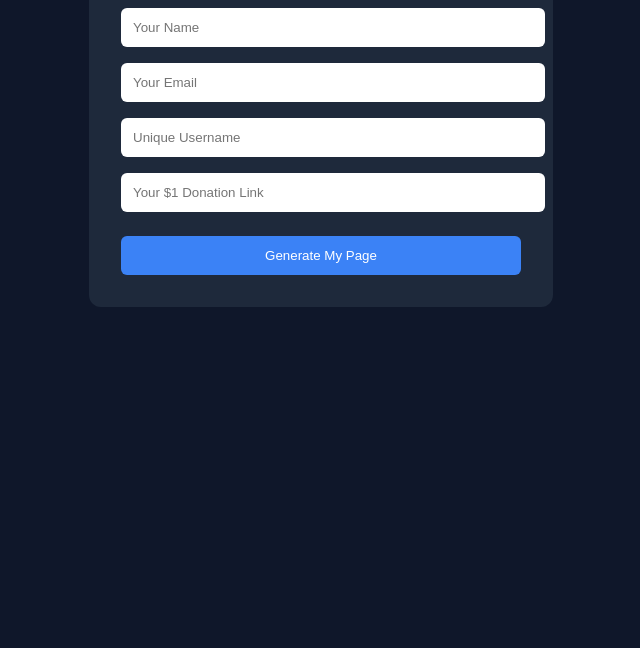
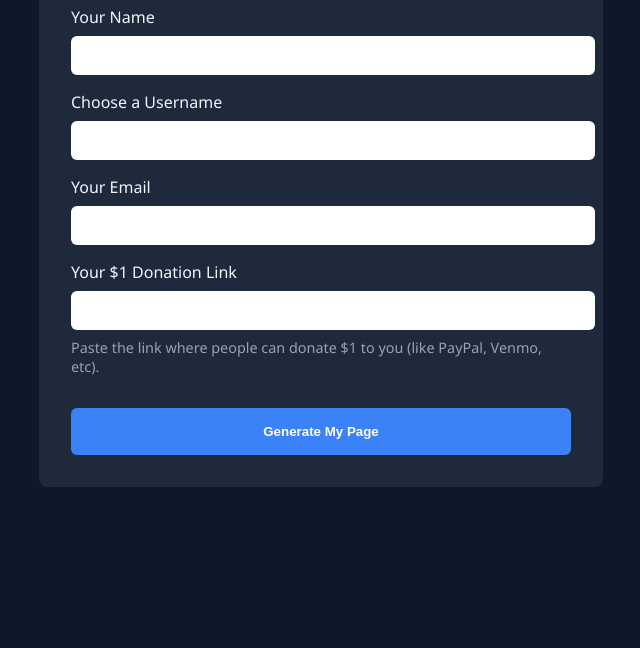
Before and after one commit to notyouraverageandy/onebyoneclub, a plain HTML site: page signup.html in a window 1280 px wide. Shown: the part 152-800 px from the top of the page, without its empty margins (319-959 px from the left). Drawn offline with Linux system fonts and the light colour scheme.

Commit message:
Update signup.html

```diff
--- a/signup.html
+++ b/signup.html
@@ -2,56 +2,87 @@
 <html lang="en">
 <head>
   <meta charset="UTF-8" />
-  <meta name="viewport" content="width=device-width, initial-scale=1.0"/>
-  <title>Start My Challenge</title>
+  <meta name="viewport" content="width=device-width, initial-scale=1.0" />
+  <title>Start Your Challenge</title>
   <style>
     body {
       font-family: 'Segoe UI', sans-serif;
       background-color: #0f172a;
       color: #f1f5f9;
-      display: flex;
-      flex-direction: column;
-      align-items: center;
       padding: 2rem;
     }
+    form {
+      max-width: 500px;
+      margin: auto;
+      background-color: #1e293b;
+      padding: 2rem;
+      border-radius: 8px;
+    }
     h1 {
+      text-align: center;
       color: #3b82f6;
-      margin-bottom: 1rem;
     }
-    form {
-      background: #1e293b;
-      padding: 2rem;
-      border-radius: 12px;
-      max-width: 400px;
-      width: 100%;
+    label {
+      display: block;
+      margin-top: 1rem;
     }
-    input {
+    input[type="text"], input[type="email"] {
       width: 100%;
       padding: 0.75rem;
-      margin: 0.5rem 0;
+      margin-top: 0.5rem;
+      border-radius: 6px;
       border: none;
-      border-radius: 6px;
     }
-    button {
+    .button {
+      margin-top: 2rem;
+      padding: 1rem;
       background-color: #3b82f6;
       color: white;
       border: none;
-      padding: 0.75rem;
       width: 100%;
-      margin-top: 1rem;
       border-radius: 6px;
+      font-weight: bold;
       cursor: pointer;
+    }
+    .note {
+      font-size: 0.9rem;
+      color: #94a3b8;
+      margin-top: 0.5rem;
     }
   </style>
 </head>
 <body>
-  <h1>Start Your $1 Challenge</h1>
-  <form action="template.html" method="GET">
-    <input type="text" name="name" placeholder="Your Name" required />
-    <input type="email" name="email" placeholder="Your Email" required />
-    <input type="text" name="username" placeholder="Unique Username" required />
-    <input type="text" name="donation" placeholder="Your $1 Donation Link" required />
-    <button type="submit">Generate My Page</button>
+  <form id="signup-form">
+    <h1>Start Your $1 Challenge</h1>
+
+    <label for="name">Your Name</label>
+    <input type="text" id="name" required />
+
+    <label for="username">Choose a Username</label>
+    <input type="text" id="username" required />
+
+    <label for="email">Your Email</label>
+    <input type="email" id="email" required />
+
+    <label for="donation">Your $1 Donation Link</label>
+    <input type="text" id="donation" required />
+    <div class="note">Paste the link where people can donate $1 to you (like PayPal, Venmo, etc).</div>
+
+    <button type="submit" class="button">Generate My Page</button>
   </form>
+
+  <script>
+    document.getElementById('signup-form').addEventListener('submit', function(e) {
+      e.preventDefault();
+
+      const name = encodeURIComponent(document.getElementById('name').value);
+      const username = encodeURIComponent(document.getElementById('username').value);
+      const email = encodeURIComponent(document.getElementById('email').value);
+      const donation = encodeURIComponent(document.getElementById('donation').value);
+
+      const query = `?name=${name}&username=${username}&email=${email}&donation=${donation}`;
+      window.location.href = `template.html${query}`;
+    });
+  </script>
 </body>
 </html>
```
